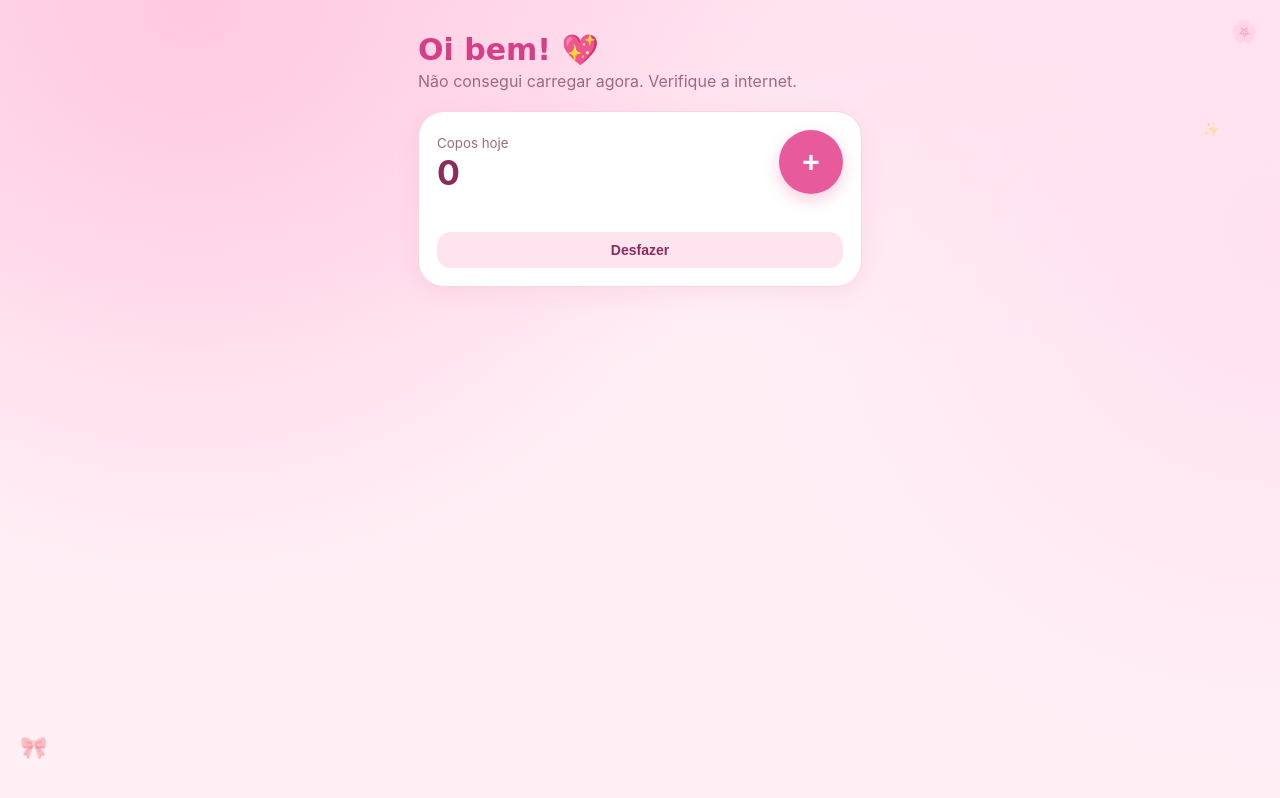
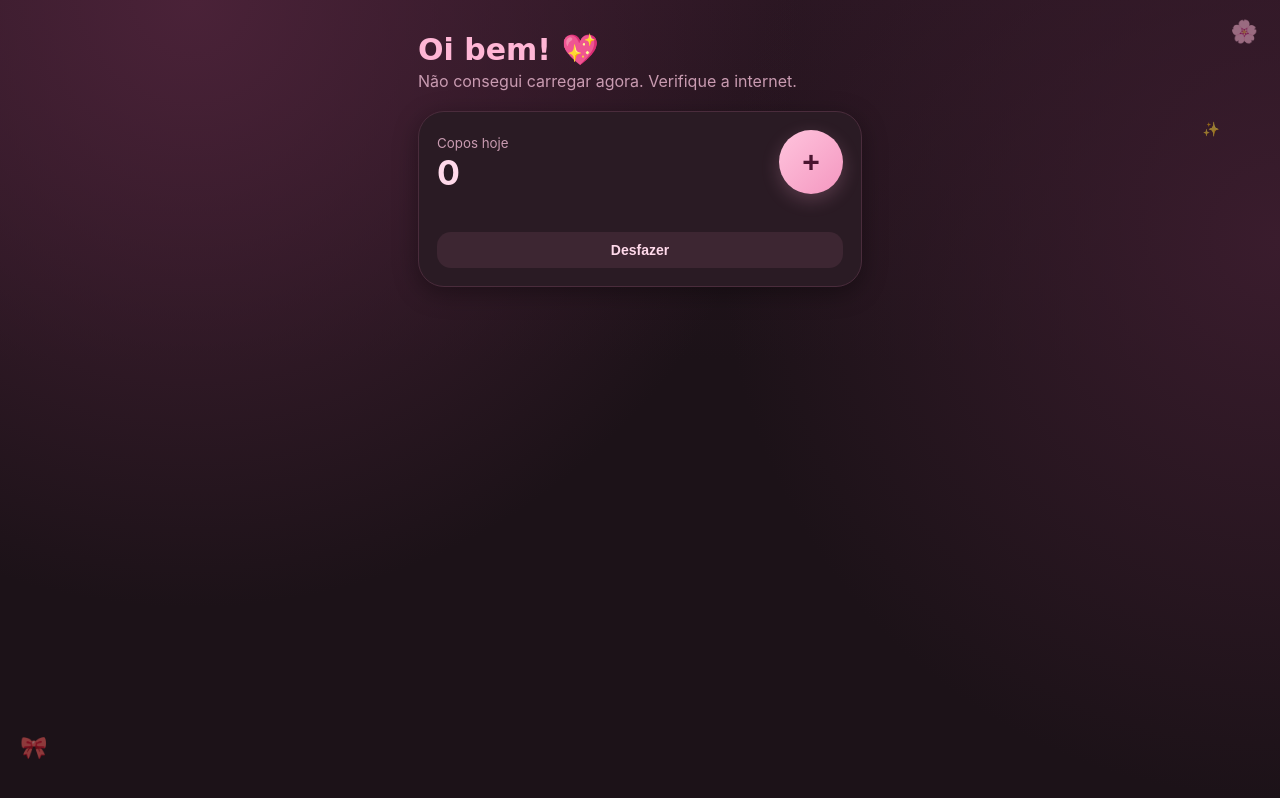
Before and after one commit to HemillyAraujo/drinkwater, a plain HTML site: page index.html in a window 1280 px wide. Drawn offline with Linux system fonts and the dark colour scheme; no server answers.

Commit message:
Tema escuro rosa bebê
Co-Authored-By: Claude Opus 5.5 <noreply@anthropic.com>
Claude-Session: https://claude.ai/code/session_01A2XTaLEsTWS5FezEogGQtW

```diff
--- a/index.html
+++ b/index.html
@@ -9,7 +9,8 @@
 <meta name="apple-mobile-web-app-capable" content="yes">
 <meta name="apple-mobile-web-app-title" content="Água 💧">
 <meta name="apple-mobile-web-app-status-bar-style" content="default">
-<meta name="theme-color" content="#e75a9b">
+<meta name="theme-color" content="#ffe3ef" media="(prefers-color-scheme: light)">
+<meta name="theme-color" content="#2a1622" media="(prefers-color-scheme: dark)">
 <script src="config.js"></script>
 <style>
   :root { --blue:#e75a9b; --deep:#8a2d5c; --bg:#fff0f6; --card:#fff; --muted:#a0687f; }
@@ -42,6 +43,19 @@
   .drops { font-size:22px; letter-spacing:2px; min-height:28px; word-break:break-all; }
   .plus { width:64px; height:64px; border-radius:50%; font-size:30px; padding:0; flex:none; }
   .hidden { display:none; }
+  /* ---- tema escuro (segue o modo escuro do iPhone) ---- */
+  @media (prefers-color-scheme: dark) {
+    :root { --blue:#f7a8cb; --deep:#ffd9ea; --bg:#1c1218; --card:#2a1b24; --muted:#c99bb1; color-scheme:dark; }
+    * { accent-color:#f7a8cb; }
+    body { background:radial-gradient(circle at 15% 0%,#4a2238 0,transparent 45%),radial-gradient(circle at 100% 30%,#3a1c2d 0,transparent 40%),linear-gradient(180deg,#2a1622 0%,var(--bg) 45%); }
+    h1 { color:#ffb6d5; }
+    .card { border-color:#4a2c3c; box-shadow:0 6px 24px rgba(0,0,0,.35); }
+    .btn { background:linear-gradient(135deg,#ffc4dd,#f497c0); color:#4a1530; box-shadow:0 6px 18px rgba(247,168,203,.22); }
+    .btn.ghost { background:#3d2632; color:var(--deep); }
+    .sparkle { opacity:.5; }
+    .ok { color:#8fe0b0; } .err { color:#ff9c95; }
+  }
+
   small { color:var(--muted); }
 </style>
 </head>
```
Also changed, not shown: admin.html (+15 -0 lines).
